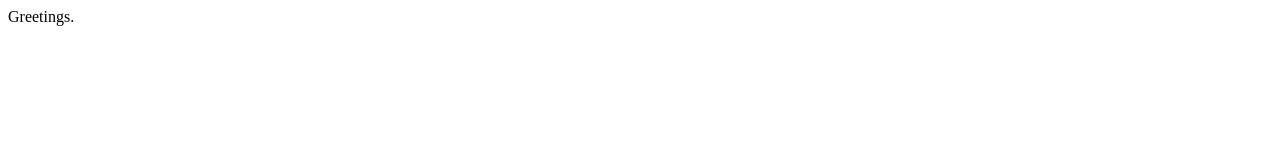
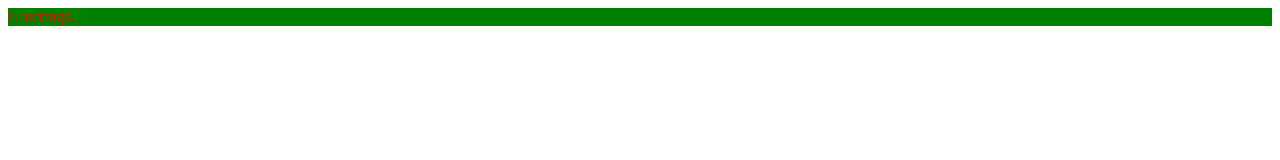
Before and after one commit to Ph4ven/R2ComputerProgramming, a plain HTML site: page index.html in a window 1280 px wide. Drawn offline with Linux system fonts and the light colour scheme.

Commit message:
Update index.html

```diff
--- a/index.html
+++ b/index.html
@@ -1,6 +1,6 @@
 <html>
 <head>
-<link rel="stylesheet" type ="text/css" href=/>
+<link rel="stylesheet" type ="text/css" href= "demoStyle.css"/>
 </head>
 <body>
 <p id='open'>
```
